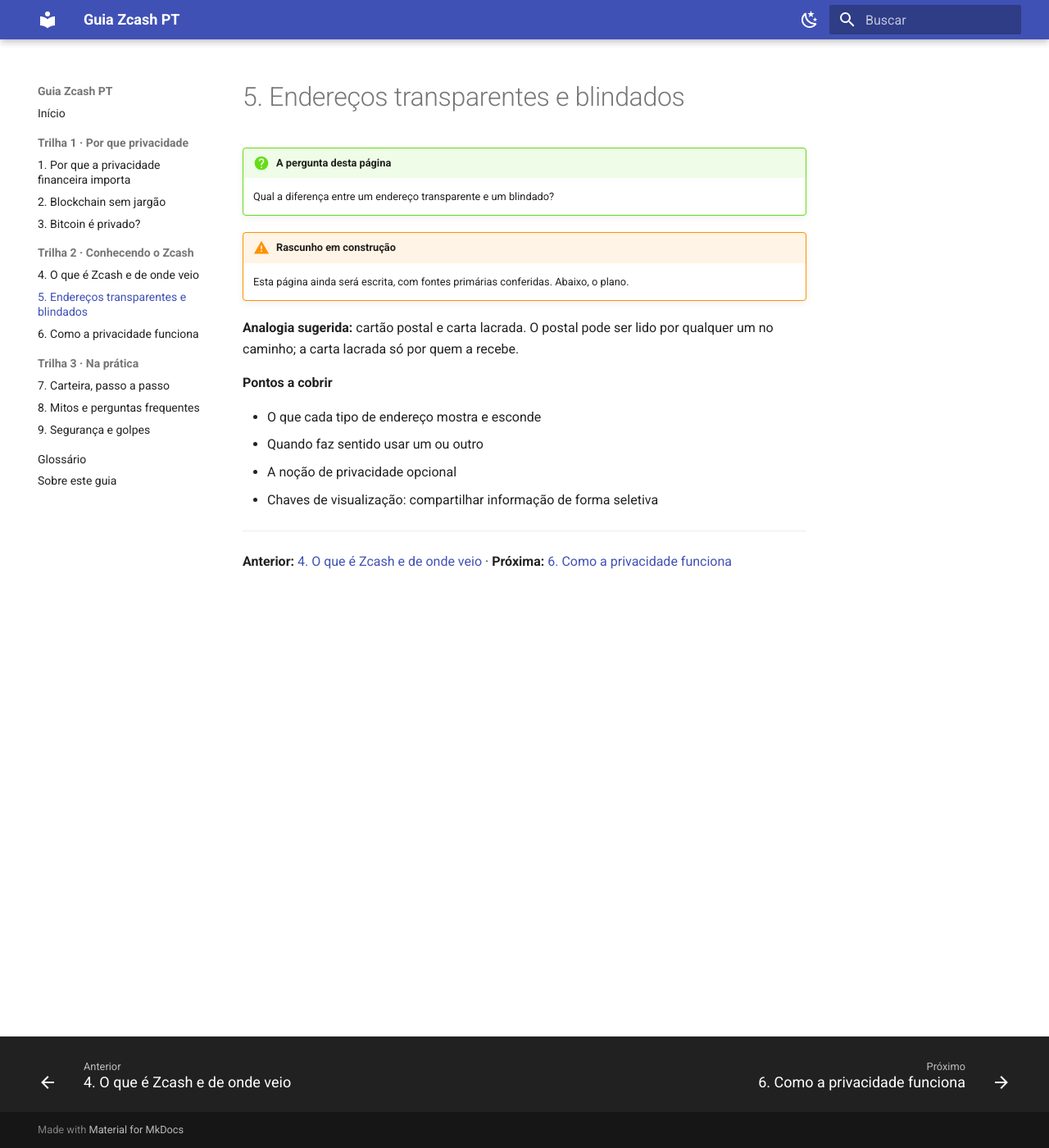
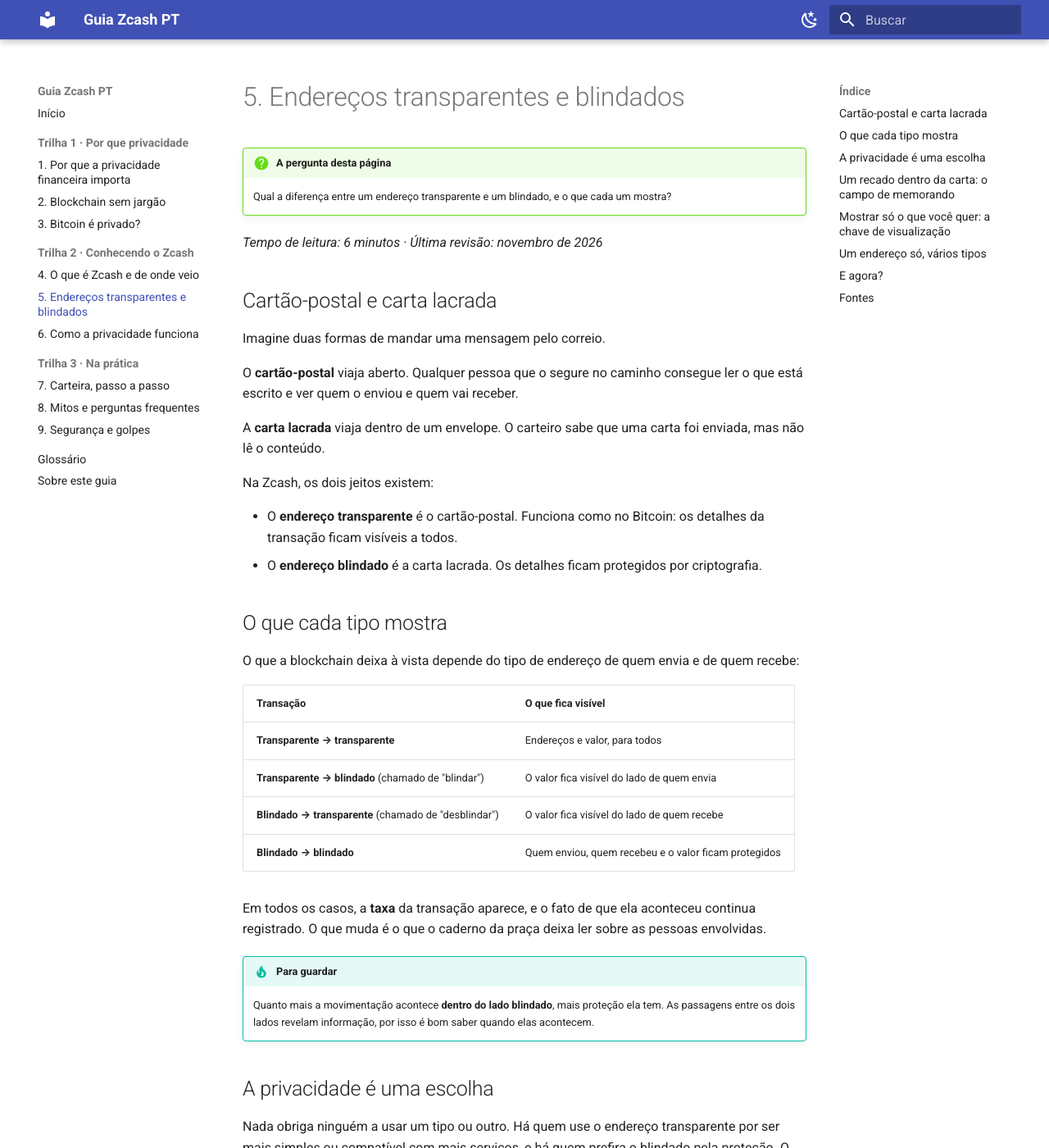
Before and after one commit to AAmanditaX/guia-zcash-pt, an MkDocs documentation site: the page built from docs/trilha-2/05-enderecos.md, in a window 1280 px wide and 1400 px high. Shown: the whole window at 82% size. Built offline with MkDocs 1.6.1 and Material for MkDocs 9.7.7, drawn with Linux system fonts in a browser that asks for light colours; some of the changed text lies outside the part shown.

Commit message:
Revise content on transparent and shielded addresses

```diff
--- a/docs/trilha-2/05-enderecos.md
+++ b/docs/trilha-2/05-enderecos.md
@@ -1,20 +1,67 @@
 # 5. Endereços transparentes e blindados
 
 !!! question "A pergunta desta página"
-    Qual a diferença entre um endereço transparente e um blindado?
+    Qual a diferença entre um endereço transparente e um blindado, e o que cada um mostra?
 
-!!! warning "Rascunho em construção"
-    Esta página ainda será escrita, com fontes primárias conferidas. Abaixo, o plano.
+*Tempo de leitura: 6 minutos · Última revisão: novembro de 2026*
 
-**Analogia sugerida:** cartão postal e carta lacrada. O postal pode ser lido por qualquer um no caminho; a carta lacrada só por quem a recebe.
+## Cartão-postal e carta lacrada
 
-**Pontos a cobrir**
+Imagine duas formas de mandar uma mensagem pelo correio.
 
-- O que cada tipo de endereço mostra e esconde
-- Quando faz sentido usar um ou outro
-- A noção de privacidade opcional
-- Chaves de visualização: compartilhar informação de forma seletiva
+O **cartão-postal** viaja aberto. Qualquer pessoa que o segure no caminho consegue ler o que está escrito e ver quem o enviou e quem vai receber.
+
+A **carta lacrada** viaja dentro de um envelope. O carteiro sabe que uma carta foi enviada, mas não lê o conteúdo.
+
+Na Zcash, os dois jeitos existem:
+
+- O **endereço transparente** é o cartão-postal. Funciona como no Bitcoin: os detalhes da transação ficam visíveis a todos.
+- O **endereço blindado** é a carta lacrada. Os detalhes ficam protegidos por criptografia.
+
+## O que cada tipo mostra
+
+O que a blockchain deixa à vista depende do tipo de endereço de quem envia e de quem recebe:
+
+| Transação | O que fica visível |
+|---|---|
+| **Transparente → transparente** | Endereços e valor, para todos |
+| **Transparente → blindado** (chamado de "blindar") | O valor fica visível do lado de quem envia |
+| **Blindado → transparente** (chamado de "desblindar") | O valor fica visível do lado de quem recebe |
+| **Blindado → blindado** | Quem enviou, quem recebeu e o valor ficam protegidos |
+
+Em todos os casos, a **taxa** da transação aparece, e o fato de que ela aconteceu continua registrado. O que muda é o que o caderno da praça deixa ler sobre as pessoas envolvidas.
+
+!!! tip "Para guardar"
+    Quanto mais a movimentação acontece **dentro do lado blindado**, mais proteção ela tem. As passagens entre os dois lados revelam informação, por isso é bom saber quando elas acontecem.
+
+## A privacidade é uma escolha
+
+Nada obriga ninguém a usar um tipo ou outro. Há quem use o endereço transparente por ser mais simples ou compatível com mais serviços, e há quem prefira o blindado pela proteção. O suporte a cada tipo varia entre carteiras e serviços, e isso muda com o tempo.
+
+## Um recado dentro da carta: o campo de memorando
+
+Quando se envia valores para um endereço blindado, é possível anexar um **memorando**: uma mensagem de texto curta, também protegida por criptografia, que só quem recebe consegue ler. Pense num bilhete dentro do envelope lacrado.
+
+## Mostrar só o que você quer: a chave de visualização
+
+Privacidade não significa que ninguém jamais possa ver nada. Quem tem um endereço blindado também pode gerar uma **chave de visualização**, que dá a outra pessoa o direito de **ver** as transações daquele endereço, **sem poder gastar o dinheiro**.
+
+É como entregar a alguém de confiança uma cópia da chave da janela, e não a do cofre: ela pode olhar lá dentro, mas não pode mexer em nada. Assim, você decide **quem vê o quê**.
+
+## Um endereço só, vários tipos
+
+À medida que a Zcash evoluiu, passaram a existir mais de um tipo de endereço blindado. Para evitar que o usuário precise escolher entre eles, foi criado o **endereço unificado**: um único endereço que reúne os tipos disponíveis, e a carteira cuida do resto. Para a maioria das pessoas, isso significa que basta compartilhar um endereço só.
+
+## E agora?
+
+Já vimos o que a carta lacrada esconde. Na próxima página, vamos entender **como** isso é possível: como a rede consegue conferir que a transação está correta sem abrir o envelope.
 
 ---
 
-**Anterior:** [4. O que é Zcash e de onde veio](04-o-que-e-zcash.md) · **Próxima:** [6. Como a privacidade funciona](06-como-funciona.md)
+**Anterior:** [4. O que é a Zcash e de onde veio](04-o-que-e-zcash.md) · **Próxima:** [6. Como a privacidade funciona](06-como-funciona.md)
+
+## Fontes
+
+- [Addresses and Value Pools in Zcash (documentação)](https://zcash.readthedocs.io/en/latest/rtd_pages/addresses.html): o que fica visível em cada tipo de transação, taxas e memorando.
+- [Zcash Basics (documentação)](https://zcash.readthedocs.io/en/latest/rtd_pages/basics.html): endereços transparentes e blindados, privacidade opcional e chave de visualização.
+- [Unified Addresses (Electric Coin Company)](https://electriccoin.co/blog/unified-addresses): endereço unificado.
```
